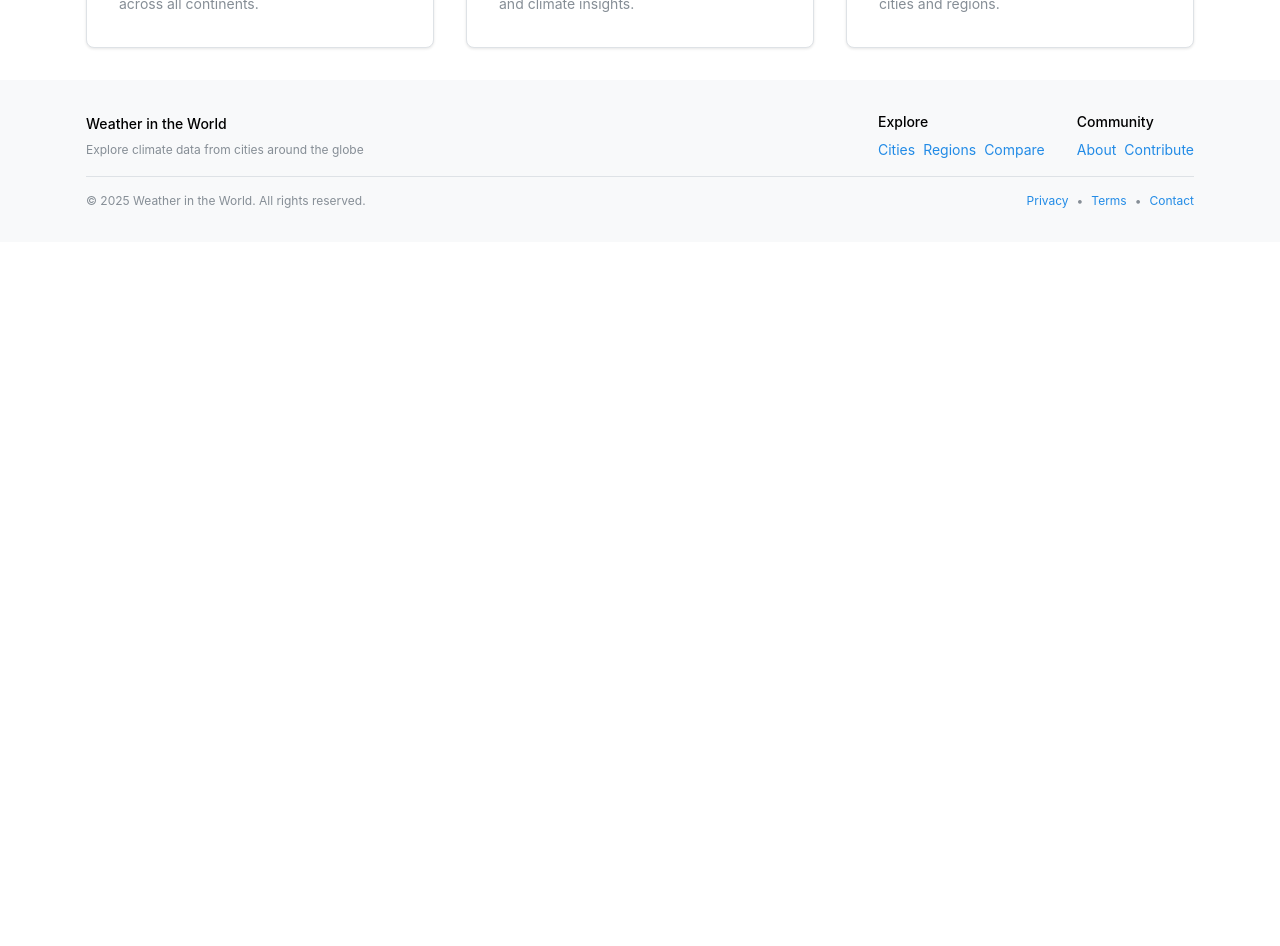
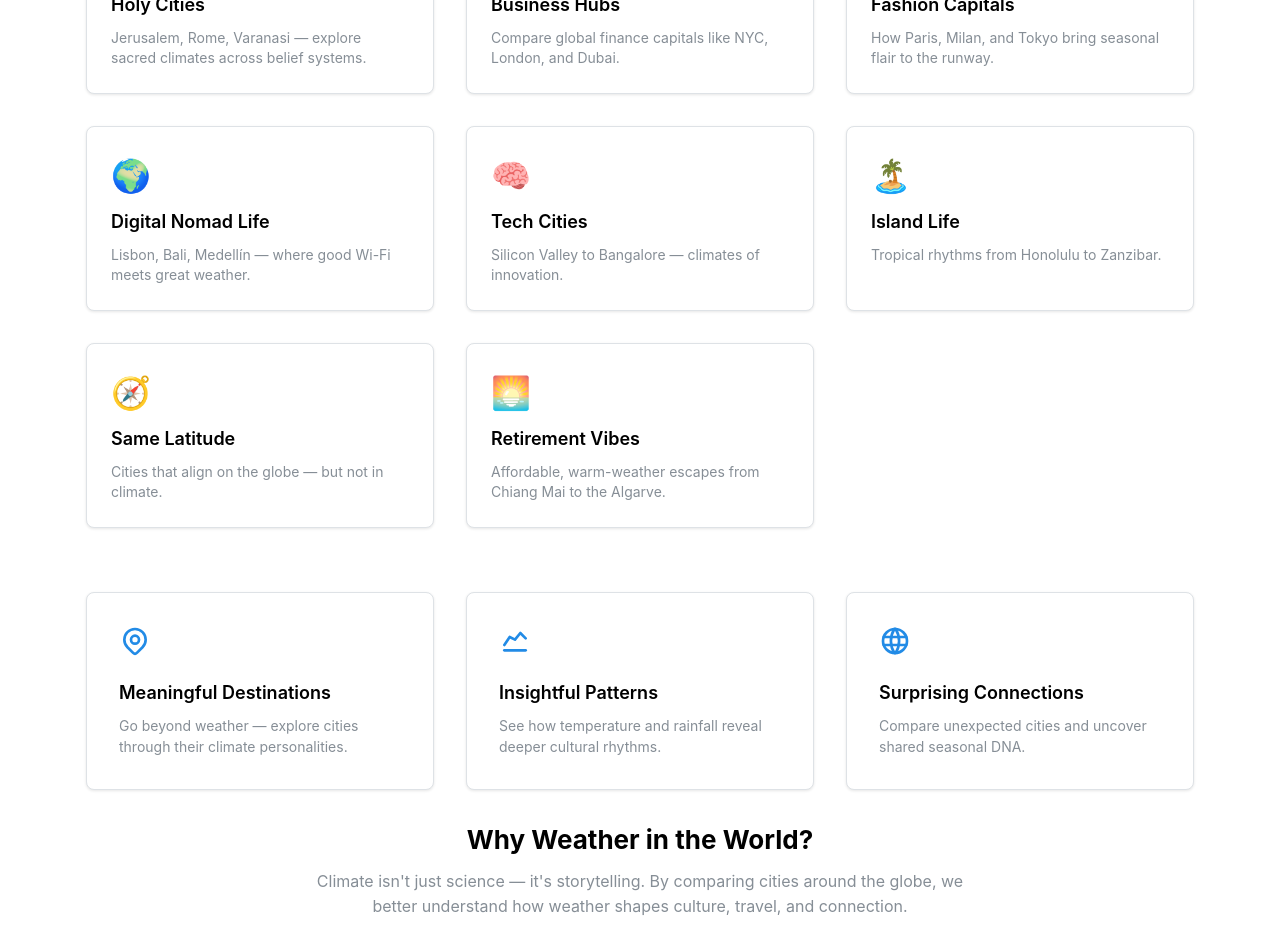
Before and after one commit to mmartha/witw, a Next.js app: page / in a window 1280 px wide. Shown: the part 780-1726 px from the top of the page. Before the commit the page ends 1022 px from the top, so only its background shows below. Built offline with nearby package versions, Linux system fonts and the light colour scheme.

Commit message:
landing page updates

```diff
--- a/src/app/page.js
+++ b/src/app/page.js
@@ -1,6 +1,6 @@
 'use client';
 
-import { Container, Title, Text, Button, Group, Stack, SimpleGrid, Card } from '@mantine/core';
+import { Container, Title, Text, Button, Group, Stack, SimpleGrid, Card, Box } from '@mantine/core';
 import { IconMapPin, IconChartLine, IconWorld } from '@tabler/icons-react';
 import Link from 'next/link';
 import TopNav from '@/components/shared/TopNav';
@@ -38,10 +38,10 @@ export default function Home() {
             <Stack gap="xl" style={{ maxWidth: 600 }}>
               <div>
                 <Title order={1} style={{ fontSize: '3.5rem', marginBottom: '1rem' }}>
-                  Explore Weather Worldwide
+                  Every City Has a Climate Story
                 </Title>
                 <Text size="xl" style={{ opacity: 0.9 }}>
-                  Discover climate patterns and weather data from cities around the globe.
+                  Discover how weather connects the world. Compare climate patterns, seasons, and stories across continents.
                 </Text>
               </div>
               <Group>
@@ -87,25 +87,93 @@ export default function Home() {
           </svg>
         </div>
 
+        {/* NEW: "Popular Comparisons" Section */}
+        <Container size="lg" style={{ marginBottom: '4rem' }}>
+          <Title order={2} size="h2" mb="lg" mt="4rem">
+            Climate by Lifestyle & Culture
+          </Title>
+
+          <SimpleGrid cols={{ base: 1, sm: 2, md: 3 }} spacing="xl">
+            {[
+              {
+                emoji: '🕊️',
+                title: 'Holy Cities',
+                description: 'Jerusalem, Rome, Varanasi — explore sacred climates across belief systems.'
+              },
+              {
+                emoji: '💼',
+                title: 'Business Hubs',
+                description: 'Compare global finance capitals like NYC, London, and Dubai.'
+              },
+              {
+                emoji: '🧵',
+                title: 'Fashion Capitals',
+                description: 'How Paris, Milan, and Tokyo bring seasonal flair to the runway.'
+              },
+              {
+                emoji: '🌍',
+                title: 'Digital Nomad Life',
+                description: 'Lisbon, Bali, Medellín — where good Wi-Fi meets great weather.'
+              },
+              {
+                emoji: '🧠',
+                title: 'Tech Cities',
+                description: 'Silicon Valley to Bangalore — climates of innovation.'
+              },
+              {
+                emoji: '🏝️',
+                title: 'Island Life',
+                description: 'Tropical rhythms from Honolulu to Zanzibar.'
+              },
+              {
+                emoji: '🧭',
+                title: 'Same Latitude',
+                description: 'Cities that align on the globe — but not in climate.'
+              },
+              {
+                emoji: '🌅',
+                title: 'Retirement Vibes',
+                description: 'Affordable, warm-weather escapes from Chiang Mai to the Algarve.'
+              },
+            ].map((theme, index) => (
+              <Card
+                key={index}
+                withBorder
+                radius="md"
+                padding="lg"
+                className={classes.card}
+                style={{ display: 'flex', flexDirection: 'column', alignItems: 'start' }}
+              >
+                <div style={{ fontSize: '2rem', marginBottom: '0.5rem' }}>{theme.emoji}</div>
+                <Text size="lg" fw={600} mb="xs">{theme.title}</Text>
+                <Text size="sm" c="dimmed">{theme.description}</Text>
+              </Card>
+            ))}
+          </SimpleGrid>
+
+        </Container>
+
+        {/* Existing Feature Cards */}
         <Container size="lg" style={{ position: 'relative', zIndex: 1 }}>
           <SimpleGrid cols={{ base: 1, sm: 3 }} spacing="xl" mb="xl">
             {[
               {
                 icon: <IconMapPin size={32} />,
-                title: 'Global Coverage',
-                description: 'Access weather data from major cities across all continents.'
+                title: 'Meaningful Destinations',
+                description: 'Go beyond weather — explore cities through their climate personalities.'
               },
               {
                 icon: <IconChartLine size={32} />,
-                title: 'Detailed Analysis',
-                description: 'View historical trends, seasonal patterns, and climate insights.'
+                title: 'Insightful Patterns',
+                description: 'See how temperature and rainfall reveal deeper cultural rhythms.'
               },
               {
                 icon: <IconWorld size={32} />,
-                title: 'Compare Regions',
-                description: 'Understand climate differences between cities and regions.'
+                title: 'Surprising Connections',
+                description: 'Compare unexpected cities and uncover shared seasonal DNA.'
               }
-            ].map((feature, index) => (
+            ]
+              .map((feature, index) => (
                 <Card
                   key={index}
                   withBorder
@@ -124,6 +192,17 @@ export default function Home() {
               ))}
           </SimpleGrid>
         </Container>
+
+        {/* NEW: Philosophical "Why it Matters" Block */}
+        <Container size="sm" style={{ marginBottom: '5rem', textAlign: 'center' }}>
+          <Title order={2} mb="sm">Why Weather in the World?</Title>
+          <Text size="md" c="dimmed">
+            Climate isn't just science — it's storytelling. By comparing cities around the globe, we better understand how weather shapes culture, travel, and connection.
+            <br /><br />
+            Whether you're planning a trip, teaching a class, or just curious — this project helps you see the world a little more clearly.
+          </Text>
+        </Container>
+
       </main>
       <Footer />
     </>
```
Lines whose indentation alone changed are shown as unchanged.
